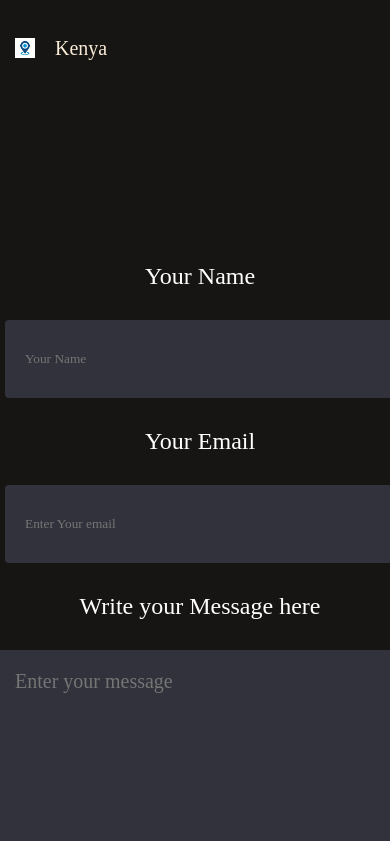
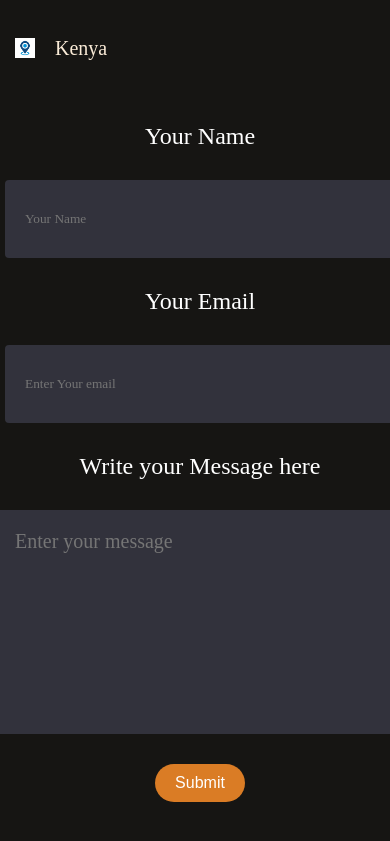
Before and after one commit to BenhinMwendwa/Myportfolio, a React (Create React App) app: page /contact in a window 390 px wide. Shown: the part 6203-7044 px from the top of the page. Built offline with nearby package versions, Linux system fonts and the light colour scheme.

Commit message:
adjust contac margintop

```diff
--- a/src/Components/contact.css
+++ b/src/Components/contact.css
@@ -166,7 +166,13 @@
         flex-direction: column; /* Stacks items vertically */
     }
 
-
+    .contact-left, .contact-right {
+        width: 100%;
+        padding: 0px;
+    }.contact-right{
+        margin-bottom: 0px;
+        margin-top:-140px ;
+    }
 
     .contact-right input, .contact-right textarea {
         width: 100%; /* Full width on small tablets and large mobile screens */
```
